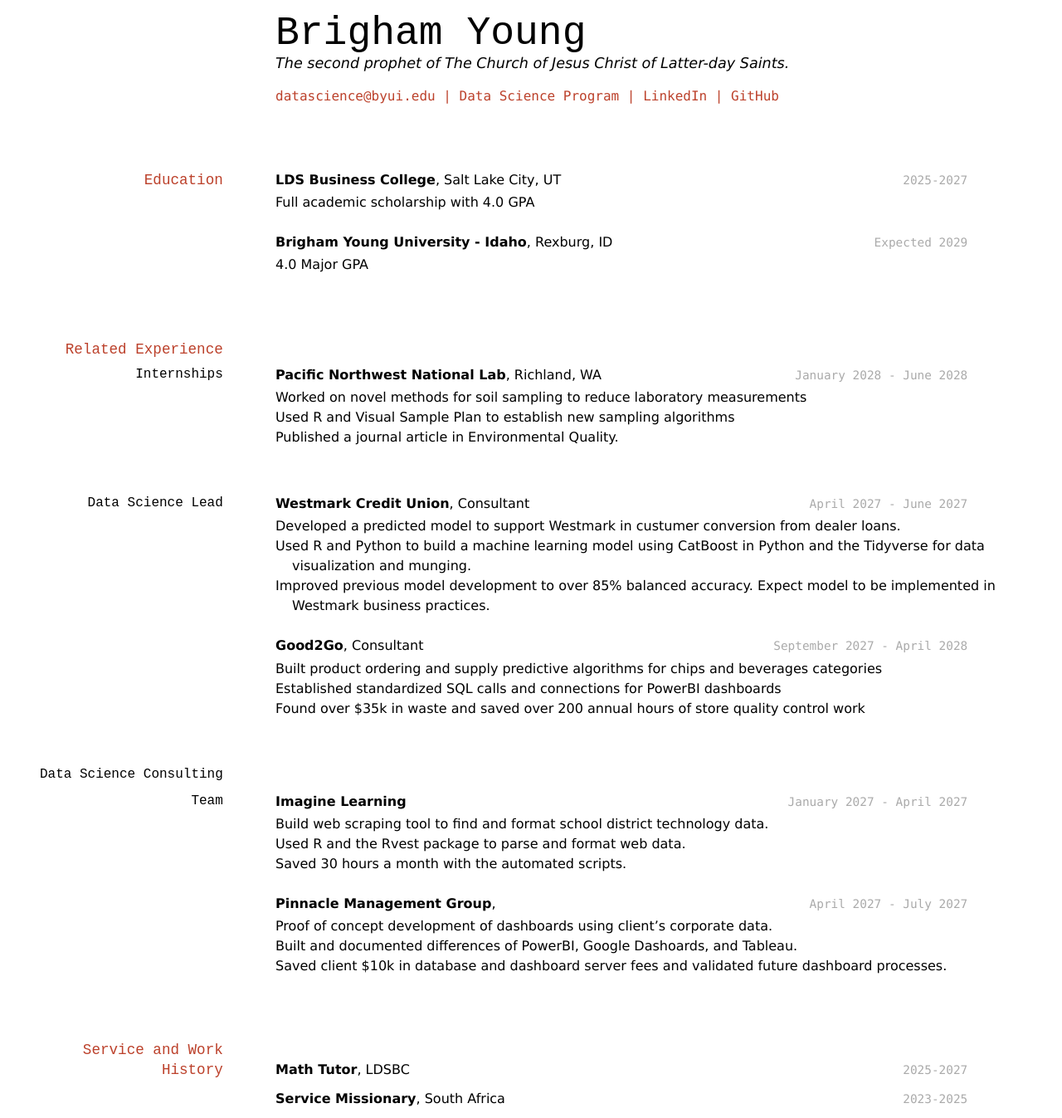
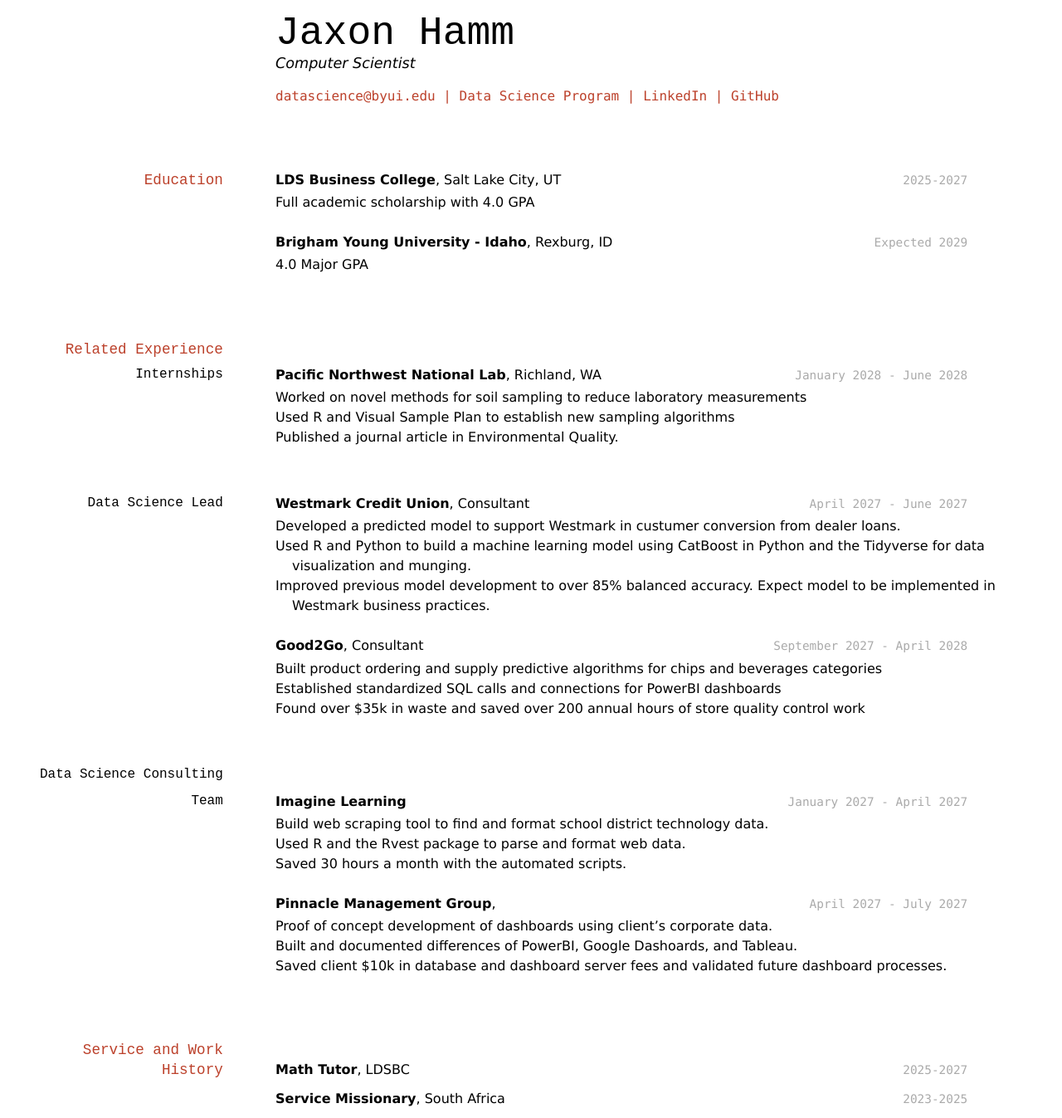
Before and after one commit to byuids-resumes/jaxon_hamm, a Jekyll site: the page built from docs/index.md, in a window 1280 px wide. Shown: the whole page at 83% size. Built offline with Jekyll 4.4.1, drawn with Linux system fonts in a browser that asks for light colours.

Commit message:
Initial setup I guess

```diff
--- a/docs/index.md
+++ b/docs/index.md
@@ -1,9 +1,9 @@
 ---
 layout: cv
-title: Brigham Young's Resume
+title: Jaxon Hamm's Resume
 ---
-# Brigham Young
-The second prophet of The Church of Jesus Christ of Latter-day Saints.
+# Jaxon Hamm
+Computer Scientist
 
 <div id="webaddress">
 <a href="datascience@byui.edu">datascience@byui.edu</a>
```
Also changed, not shown: README.md.
